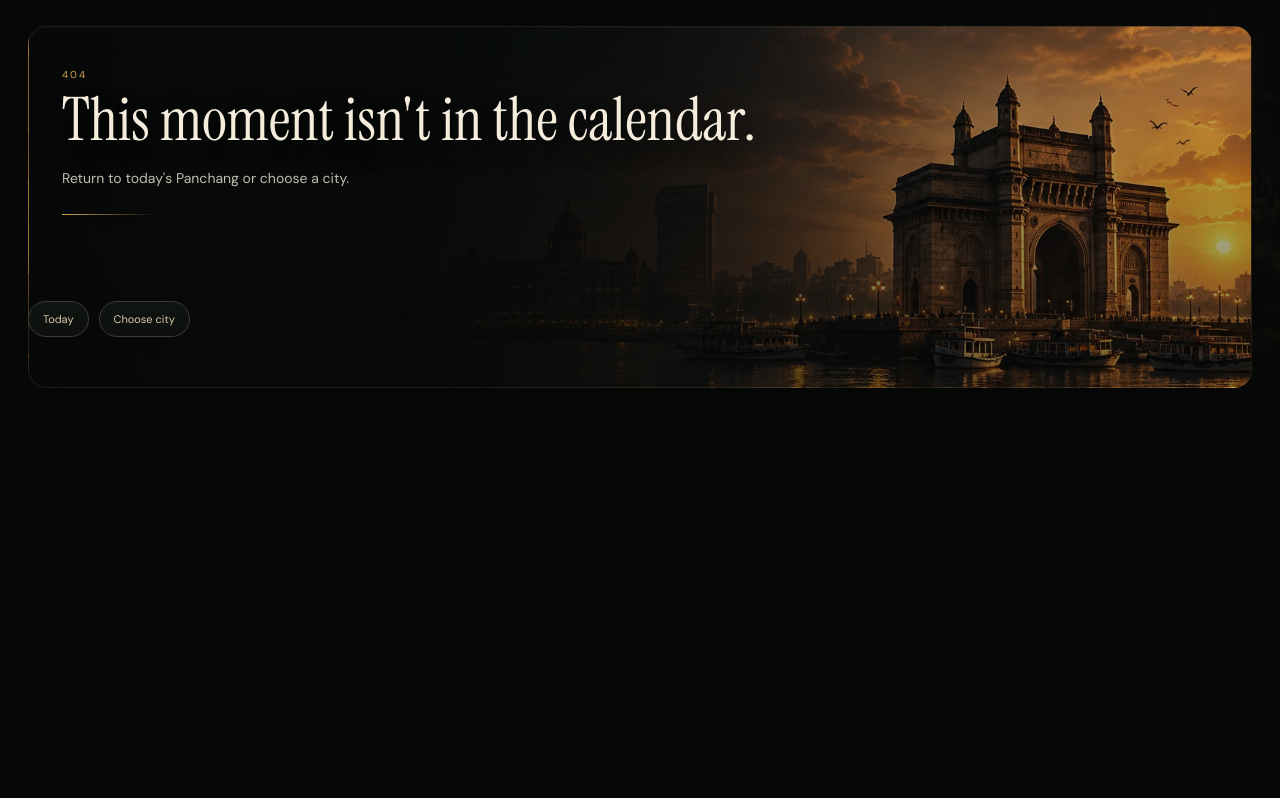
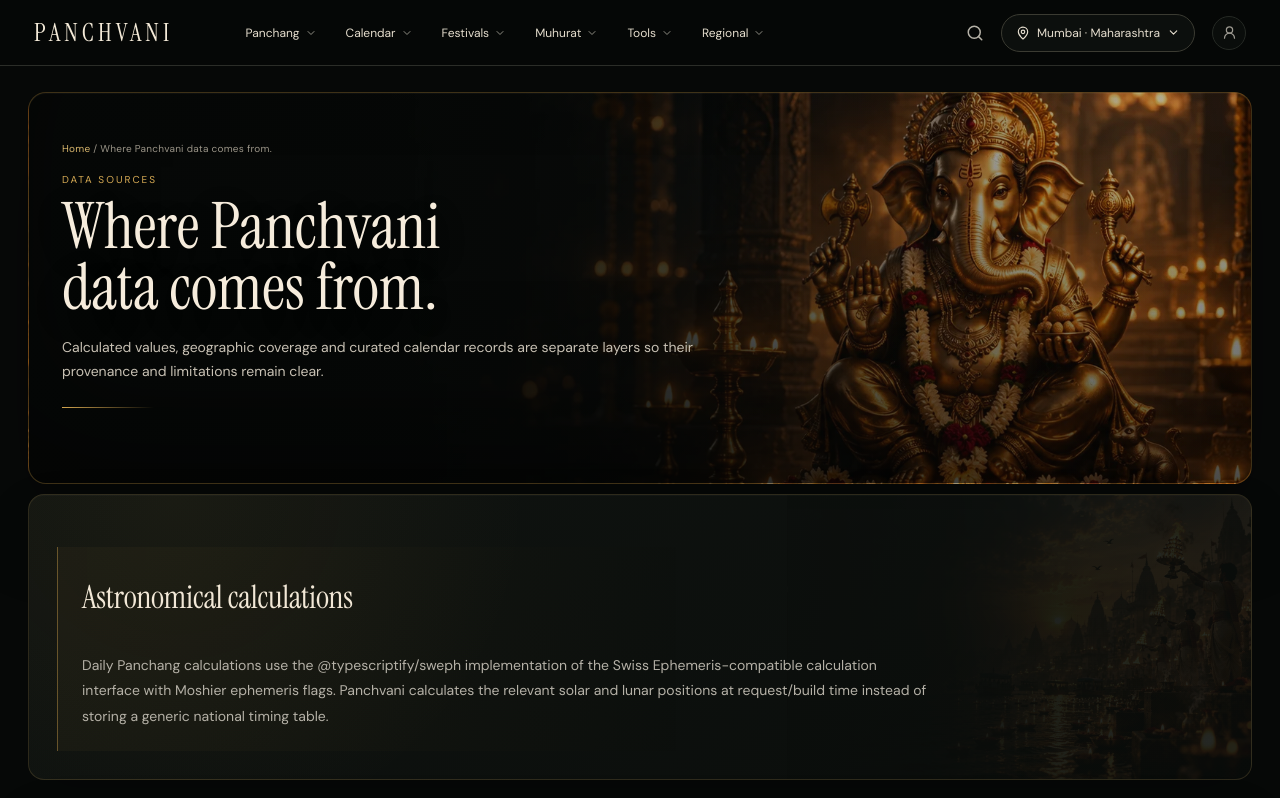
Before and after one commit to SviatF/chanag.xx, a Next.js app: page /data-sources in a window 1280 px wide. Before the commit this address had no page. Shown: the top 798 px of the page. Built offline with nearby package versions, Linux system fonts and the light colour scheme.

Commit message:
Add Panchvani data sources page

```diff
--- /dev/null
+++ b/app/data-sources/page.tsx
@@ -0,0 +1,20 @@
+import TrustPage from "@/components/TrustPage";
+
+export const metadata={
+  title:"Panchvani Data Sources",
+  description:"The astronomical, geographic and curated data layers used by Panchvani."
+};
+
+export default function Page(){
+  return <TrustPage
+    kicker="DATA SOURCES"
+    title="Where Panchvani data comes from."
+    subtitle="Calculated values, geographic coverage and curated calendar records are separate layers so their provenance and limitations remain clear."
+    sections={[
+      {title:"Astronomical calculations",paragraphs:["Daily Panchang calculations use the @typescriptify/sweph implementation of the Swiss Ephemeris-compatible calculation interface with Moshier ephemeris flags. Panchvani calculates the relevant solar and lunar positions at request/build time instead of storing a generic national timing table."]},
+      {title:"City geodata",paragraphs:["The expansion city registry is based on the public Vynex/indian-cities-geodata dataset and includes city slug, name, state, coordinates, language profile and population metadata. Core cities retain curated coordinate records used by the runtime calculation layer."]},
+      {title:"Festival records",paragraphs:["Festival dates, descriptions, regional names, observance notes and broad Puja timing categories are curated records maintained inside Panchvani. City-specific festival pages then combine those records with the selected city's calculated Panchang and solar timings."]},
+      {title:"Search and product telemetry",paragraphs:["Google Search Console, Google Analytics 4 and Cloudflare analytics can be connected to Panchvani's internal monitoring layer. These sources are used to understand discovery, site behavior and infrastructure health; they do not determine astronomical Panchang values."]}
+    ]}
+  />;
+}
```
